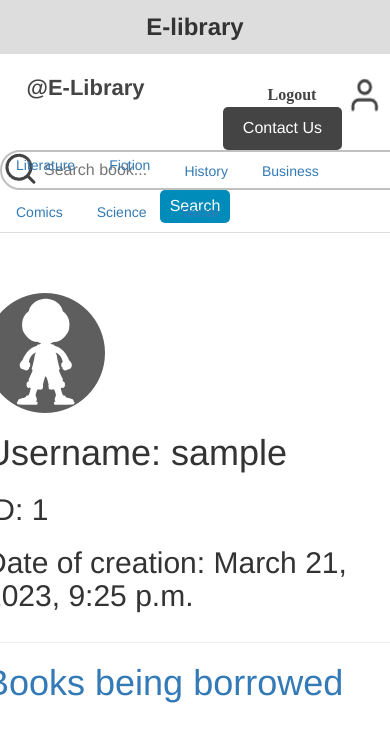
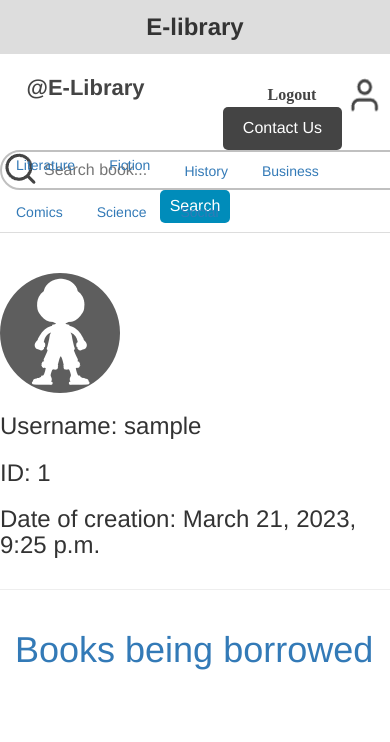
Before and after one commit to clj769/Elibrary, a Django app: page /app/personal_page/ in a window 390 px wide; the page is wider, and only the part inside the window is pictured. Shown: the top 742 px of that part. Run offline with Django 4.2, Linux system fonts and the light colour scheme; the visitor is signed in with stand-in values (Sample User, id 1); data that the repository does not hold is empty; some libraries are stand-ins or nearby versions.

Commit message:
modify recommends and personalPage

```diff
--- a/static/css/book_detail.css
+++ b/static/css/book_detail.css
@@ -160,9 +160,13 @@ body {
 	height: 483px;
 	background: #f6f6f6;
 	border-radius: 2px 2px 2px 2px;
-
 	margin-left: 70px;
 
+}
+
+.image-bookcover img {
+    width: 225px;
+    height: 300px;
 }
 
 
--- a/static/css/personalPage.css
+++ b/static/css/personalPage.css
@@ -1,75 +1,15 @@
-.fo__content  {
-    color: rgb(255, 255, 255);
-    font-family: "Source Sans 3", serif;
-    font-size: 14px;
-    font-style: normal;
-    font-weight: bold;
-    letter-spacing: 0px;
-    text-align: center;
-    text-decoration: none;
-    vertical-align: middle;
-    width: 138px;
-    height: 35px;
-    padding: 0px 10px;
-    min-width: 1px;
-    min-height: 1px;
-    white-space: pre-wrap;
-    overflow-wrap: break-word;
-    display: table-cell;
-    word-break: break-word;
-}
-.stencil-grouped div, .stencil div {
-    box-sizing: border-box;
-}
-a, abbr, acronym, address, applet, article, aside, audio, b, big, blockquote, body, canvas, caption, center, cite, code, dd, del, details, dfn, div, dl, dt, em, embed, fieldset, figcaption, figure, footer, form, h1, h2, h3, h4, h5, h6, header, hgroup, html, i, iframe, img, ins, kbd, label, legend, li, mark, menu, nav, object, ol, output, p, pre, q, ruby, s, samp, section, small, span, strike, strong, sub, summary, sup, table, tbody, td, tfoot, th, thead, time, tr, tt, u, ul, var, video {
-    margin: 0;
-    padding: 0;
-    border: 0;
-    font-size: 100%;
-    font: inherit;
-    vertical-align: initial;
-}
-user agent stylesheet
-div {
-    display: block;
-}
-style attribute {
-    font-size: 30px;
-    text-align: left;
-    font-style: normal;
-    color: rgb(68, 68, 68);
-}
-.patch-contenteditable, .stencil {
-    font-variant-ligatures: none;
-    word-break: keep-all;
-}
-.stencil {
-    -webkit-user-select: none;
-    -moz-user-select: none;
-    user-select: none;
-    cursor: default;
-}
-body {
-    overflow: hidden;
-    overscroll-behavior: none;
-    touch-action: manipulation;
-    word-break: keep-all;
-}
-body {
-    font-family: -apple-system,BlinkMacSystemFont,Helvetica Neue,Arial,sans-serif;
-    font-size: 90%;
-    line-height: 1.4;
-    background: #f5f5f5;
-}
-a, abbr, acronym, address, applet, article, aside, audio, b, big, blockquote, body, canvas, caption, center, cite, code, dd, del, details, dfn, div, dl, dt, em, embed, fieldset, figcaption, figure, footer, form, h1, h2, h3, h4, h5, h6, header, hgroup, html, i, iframe, img, ins, kbd, label, legend, li, mark, menu, nav, object, ol, output, p, pre, q, ruby, s, samp, section, small, span, strike, strong, sub, summary, sup, table, tbody, td, tfoot, th, thead, time, tr, tt, u, ul, var, video {
-    margin: 0;
-    padding: 0;
-    border: 0;
-    font-size: 100%;
-    font: inherit;
-    vertical-align: initial;
-}
 
 #user-image{
     float: left;
 }
+
+.thumbnail {
+    width: 350px;
+    height: 500px;
+    margin-right: 10px;
+}
+
+.thumbnail img {
+    width: 225px;
+    height: 300px;
+}
--- a/templates/app/personalPage.html
+++ b/templates/app/personalPage.html
@@ -5,41 +5,42 @@
 
 {% block link %}
     {{ block.super }}
+     <link rel="stylesheet" type="text/css" href="{% static 'css/personalPage.css' %}">
 {% endblock %}
 
 {% block content %}
 		<div class ="row">
-			<div class ="row">
-
                 <div class="col-md-3">
-				<img src ="{% static 'images/luffy.png' %}" id="user-image">
+                    <img src ="{% static 'images/luffy.png' %}">
                 </div>
 
                 <div class="col-md-3">
-				<h1>Username: {{username}}</h1>
-				<h2>ID: {{uid}}</h2>
+                    <h3>Username: {{username}}</h3>
+                    <h3>ID: {{uid}}</h3>
                 </div>
 
                 <div class="col-md-3 col-md-offset-3">
-				<h2>Date of creation: {{date_joined}}</h2>
+                    <h3>Date of creation: {{date_joined}}</h3>
                 </div>
+
         </div>
 
     <hr />
-		<div>
+
+    <div class="container">
             <a href="{% url 'elib:borrow_history' %}">
                 <h1>Books being borrowed</h1>
             </a>
                 {% for item in records %}
-				<div class = "col-md-4">
+                    <div class = "col-sm-6 col-md-4">
                         <div class = "thumbnail">
-                        <img src ="{{ item.book_pic }}" alt="{{ item.book_name }}" style ="width:240px; height:360px;">
-                        <h3><a href="{% url 'elib:book_details' book_id=item.book_id %}">{{item.book_name }}</a></h3>
+                            <img src ="{{ item.book_pic }}" alt="{{ item.book_name }}">
+                            <h4><a href="{% url 'elib:book_details' book_id=item.book_id %}">{{item.book_name }}</a></h4>
                             <p>Rent Time:{{item.borrow_date}}</p>
                             <p>Deadline:{{item.deadline}}</p>
                         </div>
                     </div>
                 {% endfor %}
     </div>
-	</div>
+
 {% endblock %}
--- a/templates/app/recommends.html
+++ b/templates/app/recommends.html
@@ -11,7 +11,6 @@
 
 <div class="cats">
     <div class="container">
-        <h1>Recommends</h1>
         {% for item in books %}
             <div class="col-md-4">
                 <div class="thumbnail">
```
Also changed, not shown: templates/app/book_details.html (+10 -6 lines), templates/app/index.html (+11 -5 lines). Lines whose indentation alone changed are shown as unchanged.
